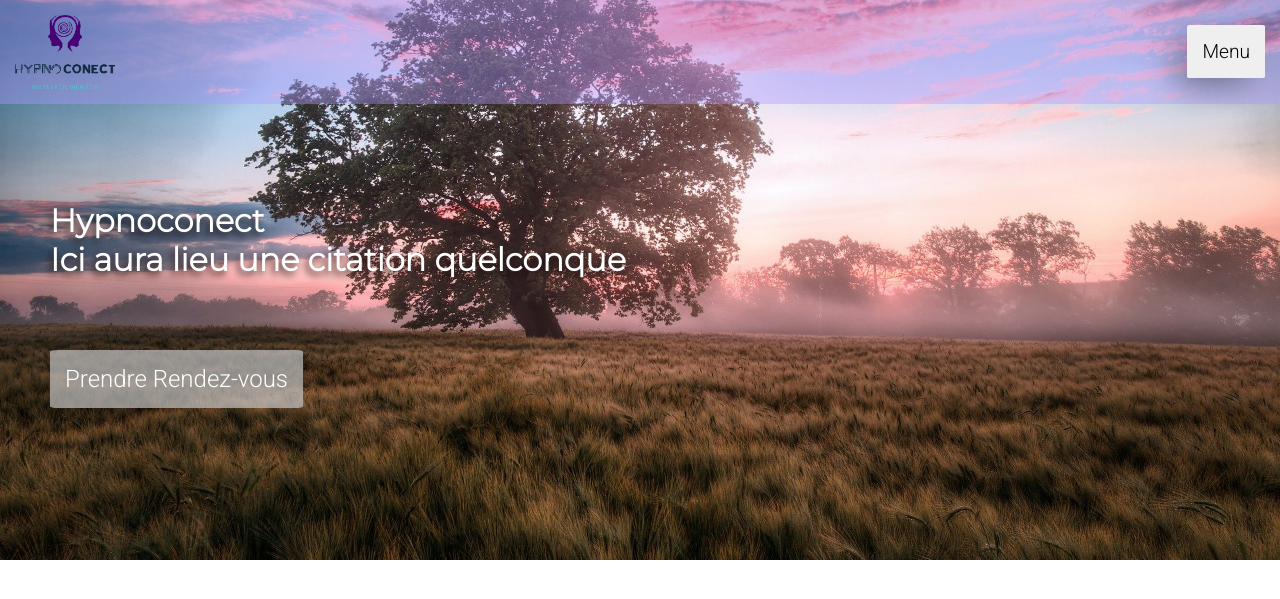
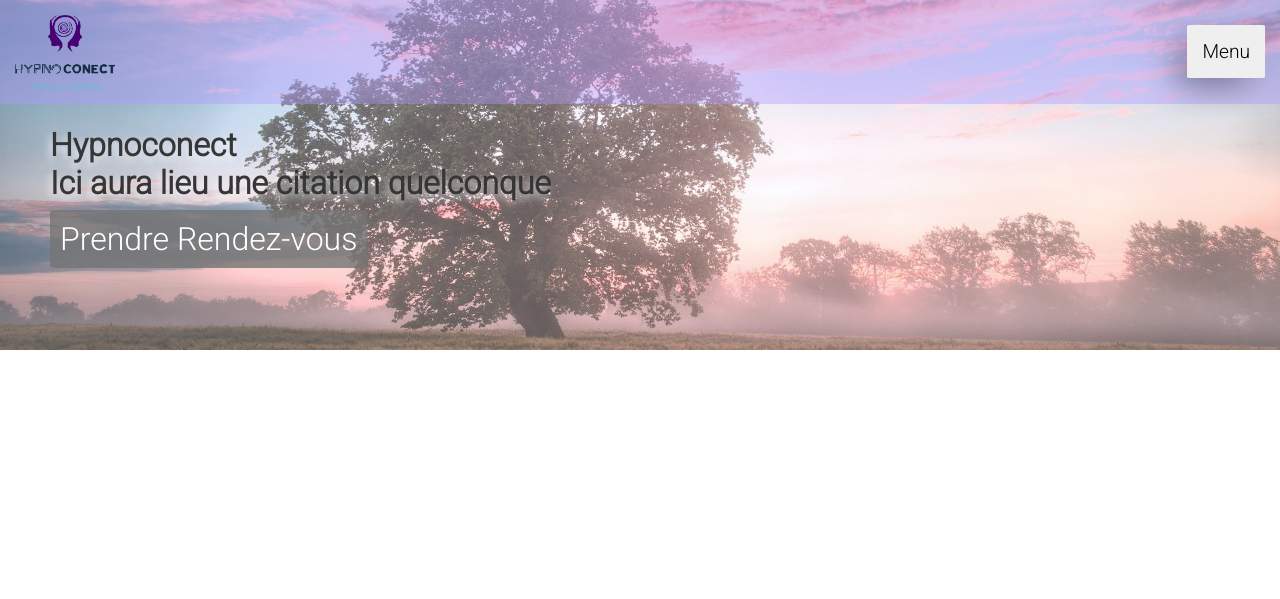
Before and after one commit to R-code-explore/Hypnoconect, a PHP site: page / in a window 1280 px wide. Shown: the top 599 px of the page. Run offline with PHP 8.4, Linux system fonts and the light colour scheme.

Commit message:
header update

```diff
--- a/index.html
+++ b/index.html
@@ -20,11 +20,11 @@
     <!--Banner-->
     <div class="header-img">
         <img src="assets/header_image.jpg">
+
+        <h1>Hypnoconect<br>Ici aura lieu une citation quelconque</h1>
+
+    <a href="">Prendre Rendez-vous</a>
     </div>
-
-    <h1>Hypnoconect<br>Ici aura lieu une citation quelconque</h1>
-
-    <a class="rdv-btn" href="">Prendre Rendez-vous</a>
 
     <div class="header">
         <img src="assets/logo.png" class="logo">
--- a/index_style.css
+++ b/index_style.css
@@ -86,87 +86,87 @@ body{
     display: block;
     position: absolute;
     width: 100%;
-    height: 50vh;
-    background-color: blue;
+    height: 280px;
 
     overflow: hidden;
 }.header-img img{
     width: 100%;
     /*transform: translateY(-30%);*/
-}h1{
+    transition: 0.3s ease-in-out;
+
+    opacity: 70%;
+    background: black;
+}.header-img h1{
     position: absolute;
-    top: 180px;
+    top: 35%;
     left: 50px;
-    color: white;
+    color: rgb(54, 54, 54);
+    font-size: 1rem;
 
-    font-family: 'Montserrat';
-    text-shadow: -3px 4px 7px rgba(26,11,7,0.85);
+    text-shadow: -3px 4px 7px rgba(255, 255, 255, 0.7);
 }
 
-.rdv-btn{
+.header-img a{
     position: absolute;
-    top: 350px;
+    top: 60%;
     left: 50px;
 
     text-decoration: none;
-    font-size: 1.5rem;
+    font-size: 1rem;
     background-color: white;
-    padding: 15px;
+    padding: 10px;
     border-radius: 3%;
 
-    background: rgba(194, 194, 194, 0.7);
+    background: rgba(117, 117, 117, 0.8);
     color: rgb(255, 255, 255);
 
     transition: 0.2s ease-in-out;
 }
-.rdv-btn:hover{
+.header-img a:hover{
     padding: 20px;
 }
 
-/* All header desktop view */
+/* Header desktop view */
+@media (min-width: 900px) {
+.header-img img{
+    transform: translateY(-30%);
+    }
 
-@media (min-width: 1200px) {
     .header-img{
-        height: 70vh;
-    }.header-img img{
+        height: 350px;
+    }
 
-        transform: translateY(-30%);
+    .header-img a{
+        top: 60%;
+        left: 50px;
+        font-size: 2rem;
+    }
+
+    .header-img h1{
+        top: 30%;
+        left: 50px;
+        font-size: 2rem;
     }
 }
 
-/* All header < 815px view */
-
-@media (max-width: 815px) {
+@media (max-width: 315px) {
     .header-img img{
-        width: 750px;
+        transform: translateY(-30%);
         }
 
-    h1{
-        position: absolute;
-        top: 100px;
-        left: 50px;
-        color: white;
-        font-size: 1.2rem;
-
-        font-family: 'Montserrat';
-        text-shadow: -3px 4px 7px rgba(26,11,7,0.85);
+        .header-img{
+            height: 350px;
         }
 
-    .rdv-btn{
-        position: absolute;
-        top: 220px;
-        left: 50px;
-
-        text-decoration: none;
-        font-size: 1.2rem;
-        background-color: white;
-        padding: 10px;
-        border-radius: 3%;
-
-        background: rgba(194, 194, 194, 0.7);
-        color: rgb(255, 255, 255);
-
-        transition: 0.2s ease-in-out;
+        .header-img a{
+            top: 60%;
+            left: 10px;
+            font-size: 1.5rem;
         }
 
+        .header-img h1{
+            top: 30%;
+            left: 10px;
+            font-size: 1.5rem;
         }
+    }
```
Lines whose indentation alone changed are shown as unchanged.
